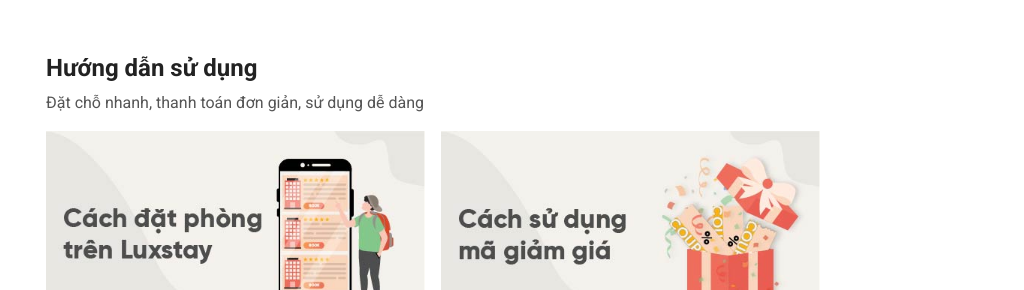
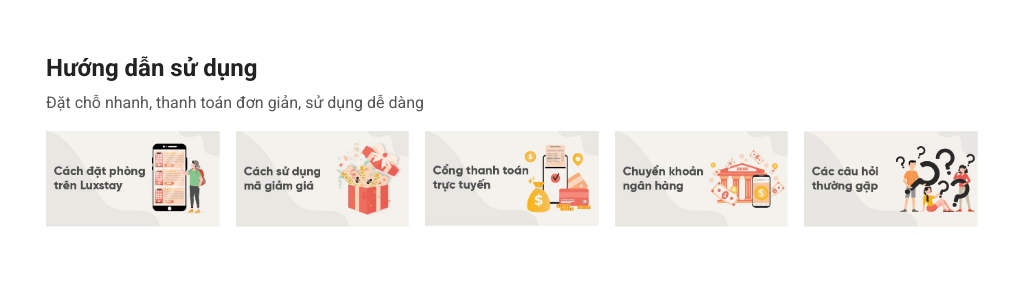
Before and after one commit to PhanHuy97/Lux-Stay--cover, a plain HTML site: page index.html in a window 1024 px wide. Shown: the part 2227-2517 px from the top of the page. Drawn offline with nearby package versions, Linux system fonts and the light colour scheme.

Commit message:
fit something

```diff
--- a/assets/css/grip.css
+++ b/assets/css/grip.css
@@ -466,7 +466,7 @@
 
   .wide .l-1,
   .wide .l-2,
-  .wide .l-2-4,
+  .l-2-4,
   .wide .l-3,
   .wide .l-4,
   .wide .l-5,
@@ -490,7 +490,7 @@
     max-width: 16.66667%;
   }
 
-  .wide .l-2-4 {
+  .l-2-4 {
     flex: 0 0 20%;
     max-width: 20%;
   }
```
